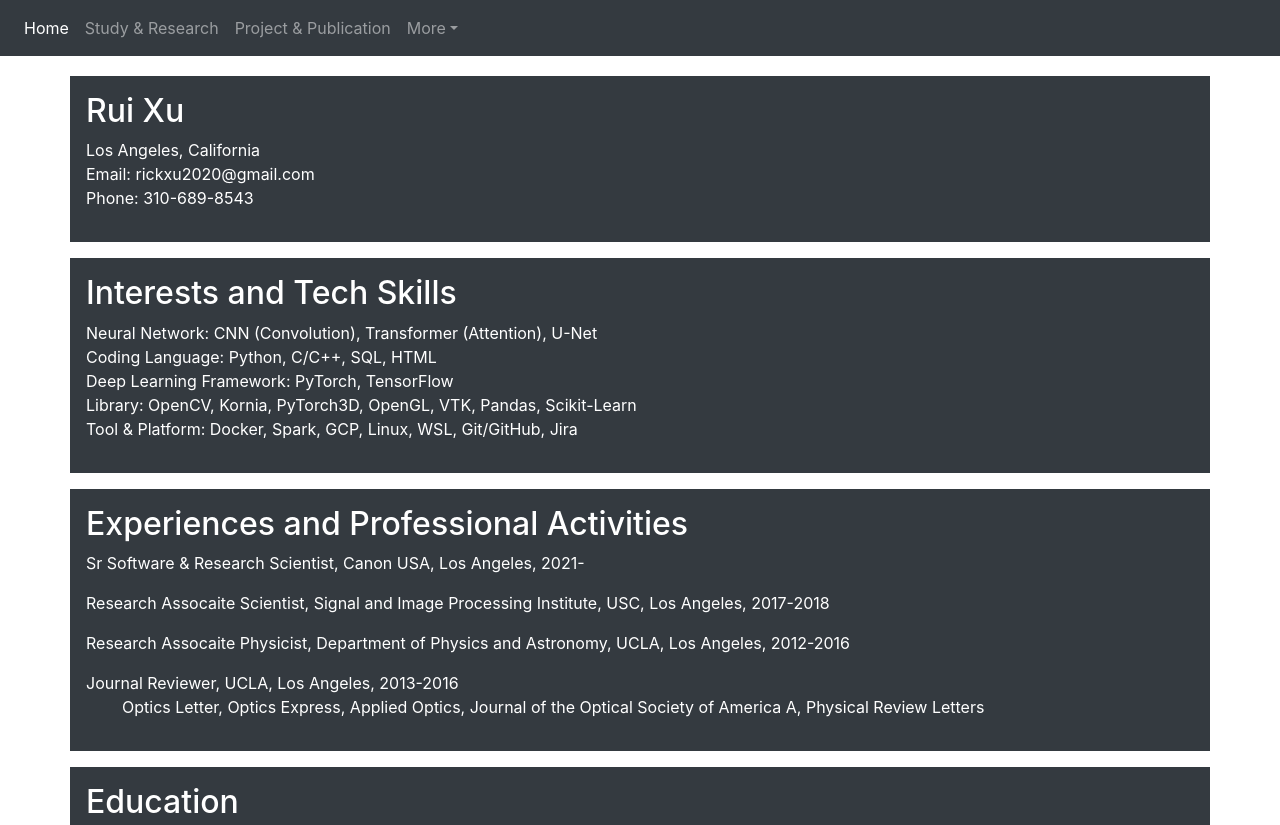
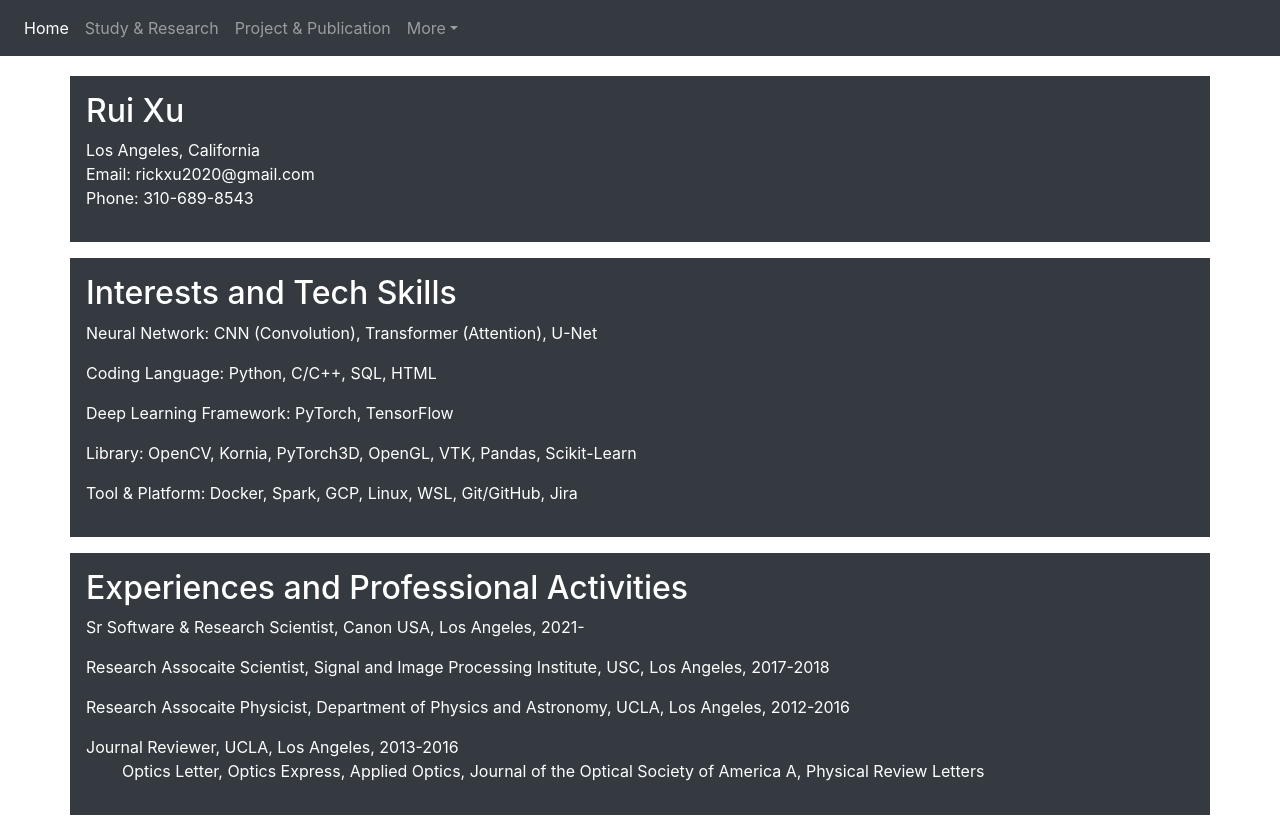
Before and after one commit to xur2017/ray, a plain HTML site: page index.html in a window 1280 px wide. Shown: the top 825 px of the page. Drawn offline with nearby package versions, Linux system fonts and the light colour scheme.

Commit message:
7-28-2024

```diff
--- a/index.html
+++ b/index.html
@@ -55,10 +55,18 @@
   <h2 style="color:white;">Interests and Tech Skills</h2>
   <p>
   Neural Network: CNN (Convolution), Transformer (Attention), U-Net
-  <br>Coding Language: Python, C/C++, SQL, HTML
-  <br>Deep Learning Framework: PyTorch, TensorFlow
-  <br>Library: OpenCV, Kornia, PyTorch3D, OpenGL, VTK, Pandas, Scikit-Learn
-  <br>Tool & Platform: Docker, Spark, GCP, Linux, WSL, Git/GitHub, Jira
+  </p>
+  <p>
+  Coding Language: Python, C/C++, SQL, HTML
+  </p>
+  <p>
+  Deep Learning Framework: PyTorch, TensorFlow
+  </p>
+  <p>
+  Library: OpenCV, Kornia, PyTorch3D, OpenGL, VTK, Pandas, Scikit-Learn
+  </p>
+  <p>
+  Tool & Platform: Docker, Spark, GCP, Linux, WSL, Git/GitHub, Jira
   </p>
 </div>
 
```
